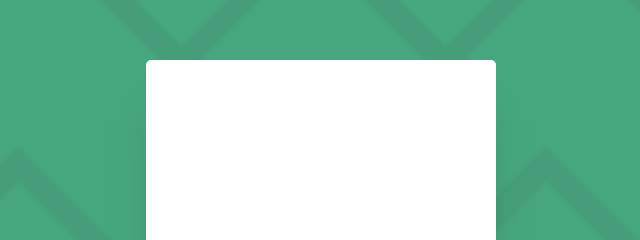
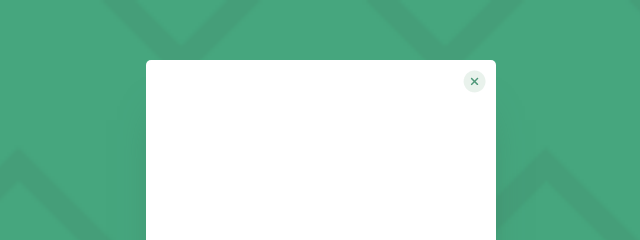
Before and after one commit to ShamilUmaev/Delivery-Status-Page, a plain HTML site: page delivery.html in a window 1280 px wide. Shown: the top 240 px of the page, 319-959 px from the left. Drawn offline with Linux system fonts and the light colour scheme.

Commit message:
Add a close button

```diff
--- a/css/styles.css
+++ b/css/styles.css
@@ -23,3 +23,8 @@ body {
     border-radius: 5px;
     z-index: 1;
 }
+#close-button {
+    position: absolute;
+    right: 10px;
+    top: 10px;
+}
--- a/delivery.html
+++ b/delivery.html
@@ -9,6 +9,7 @@
 </head>
 <body>
     <div class="panel">
+        <img id="close-button" src="./assets/food-close-x.png">
     </div>
 </body>
 </html>
```
